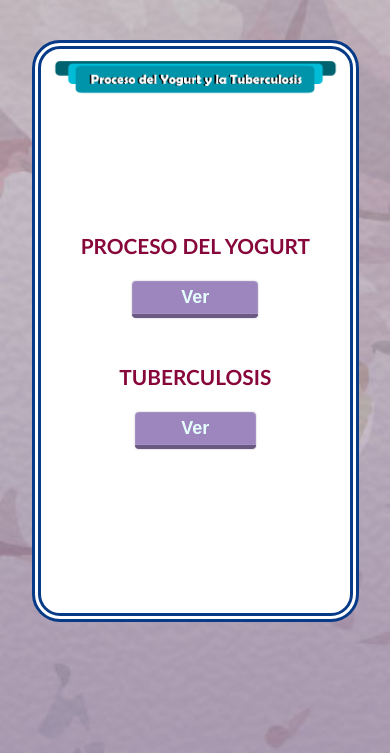
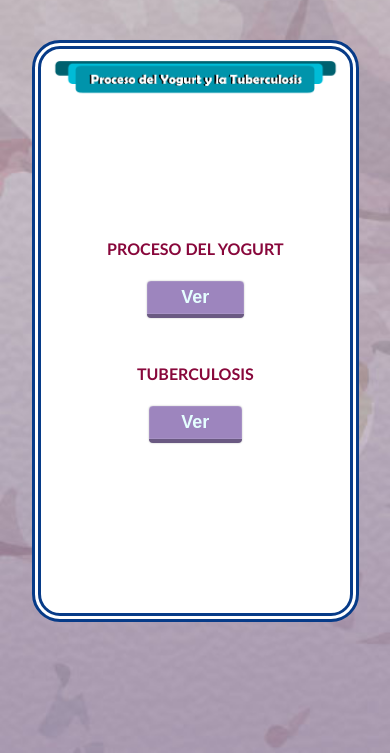
Before and after one commit to cristianh/proceso_del_yoguth_y_tuberculosis, a website: page index.html in a window 390 px wide. Shown: the part 91-844 px from the top of the page. Drawn offline with Linux system fonts and the light colour scheme.

Commit message:
Subiendo cambios

```diff
--- a/index.html
+++ b/index.html
@@ -5,7 +5,7 @@
     <meta charset="UTF-8">
     <meta http-equiv="X-UA-Compatible" content="IE=edge">
     <meta name="viewport" content="width=device-width, initial-scale=1.0">
-    <title>El Periodismo y La Noticia</title>
+    <title>Proceso del Yogurt y la Tuberculosis</title>
     <link rel="stylesheet" type="text/css" href="./src/animate.min.css">
     <link rel="preload" href="styles.css" as="styles">
     <link rel="preload" href="script.js" as="script">
--- a/styles.css
+++ b/styles.css
@@ -159,7 +159,7 @@ ol {
   width: 100%;
   margin: 0px auto;
   display: flex;
-  flex-direction: row;
+  flex-direction: column;
   justify-content: center;
   align-items: center;
   align-content: center;
@@ -187,7 +187,7 @@ ol {
 @media only screen and (max-width: 600px) {
 
   h1{
-    font-size: 1.3em;
+    font-size: 1em;
   }
 
   .contenido-actividad-bienvenida {
```
Also changed, not shown: assets/img/20.svg.
